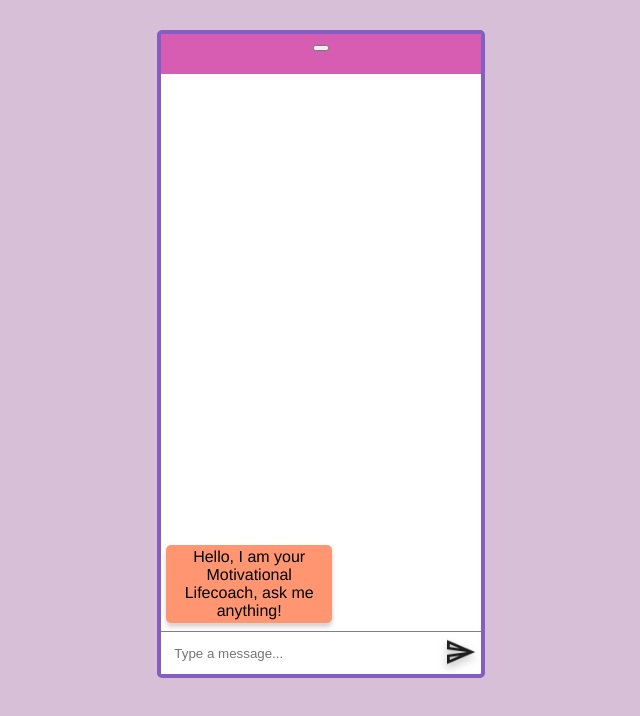
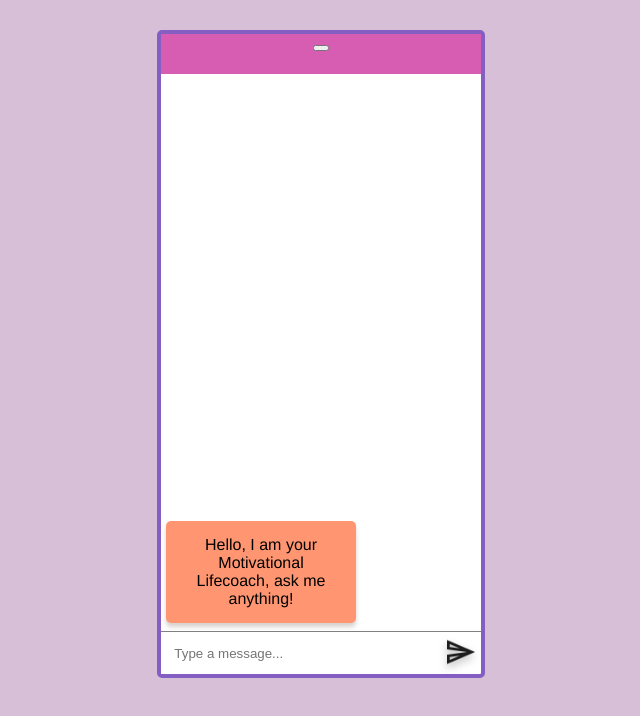
Before and after one commit to Take-Your-Money-Corp/not-avg-lifecoach, a Vue app in the folder frontend/: page / in a window 1280 px wide. Shown: the top 716 px of the page, without its empty margins (319-959 px from the left). Built offline with nearby package versions, Linux system fonts and the light colour scheme; no server answers.

Commit message:
added padding

```diff
--- a/frontend/src/components/ChatBot.vue
+++ b/frontend/src/components/ChatBot.vue
@@ -199,6 +199,10 @@ a {
   margin-left: 5px;
   border-radius: 5px;
   box-shadow: 0px 4px 4px rgba(100, 75, 65, 0.25);
+  padding-left: 15px;
+  padding-top: 15px;
+  padding-bottom: 15px;
+  padding-right: 15px;
 }
 
 .userMessage {
@@ -208,7 +212,12 @@ a {
   border-radius: 5px;
   margin-bottom: 1em;
   box-shadow: 0px 4px 4px rgba(100, 86, 61, 0.25);
+  padding-left: 15px;
+  padding-top: 15px;
+  padding-bottom: 15px;
+  padding-right: 15px;
 }
+
 header .filler {
   flex: 0 10000 100%;
 }
```
